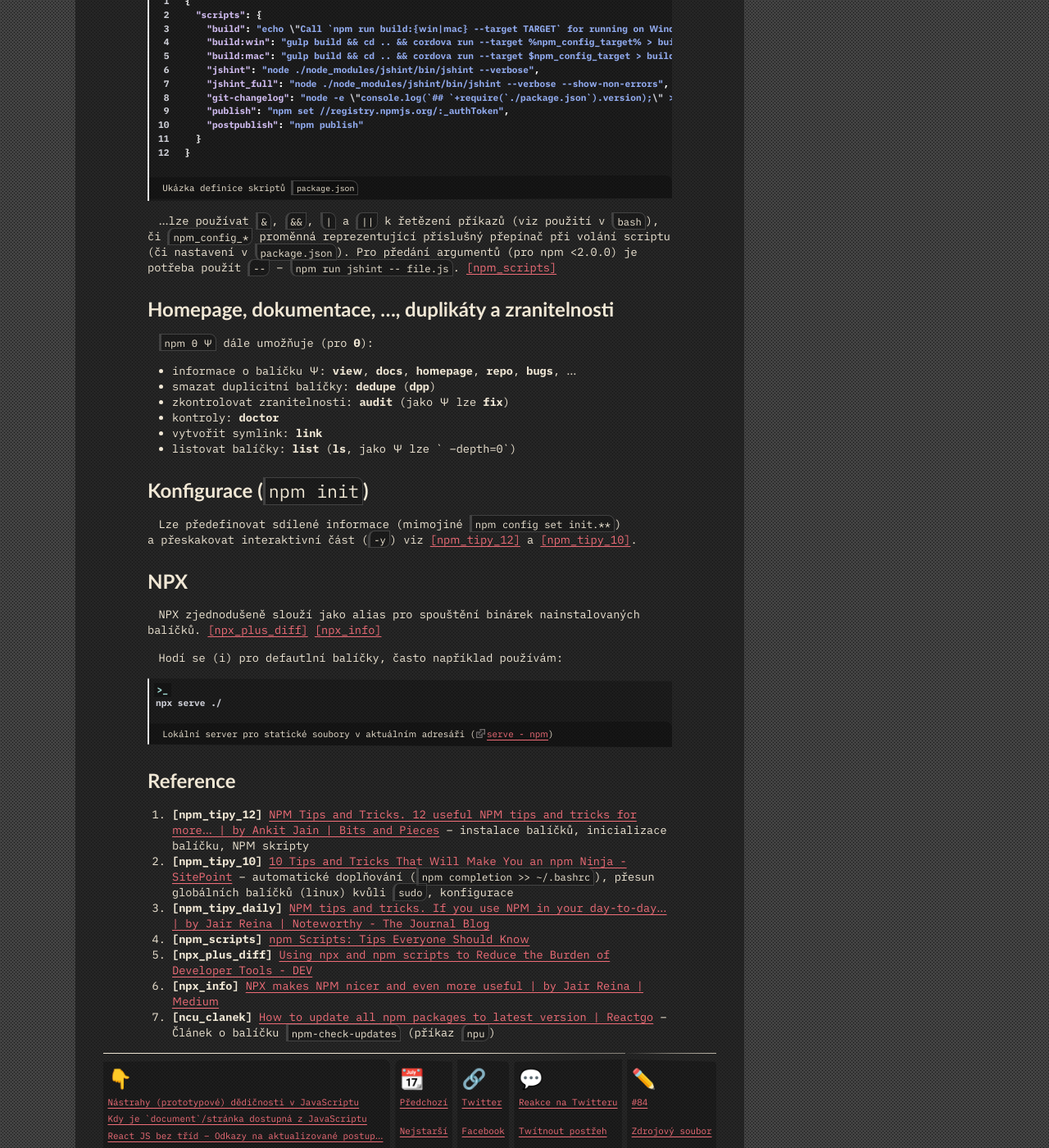
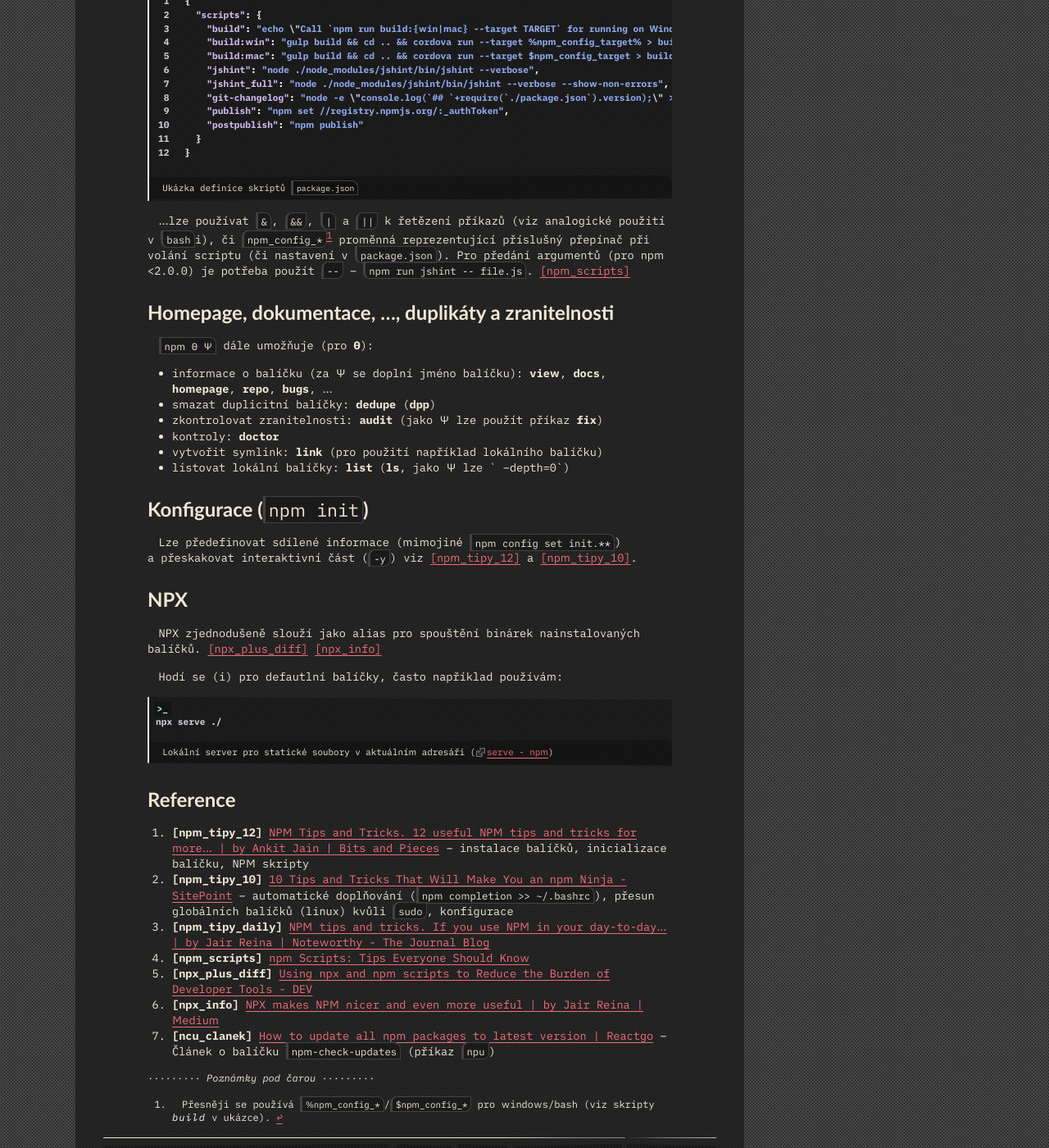
Before and after one commit to jaandrle/jaandrle.github.io, a Jekyll site: the page built from _posts/2021/2021-02-26-npp-tipy.md, in a window 1280 px wide and 1400 px high, scrolled down 948 px. Shown: the whole window at 82% size. Built offline with Jekyll 4.4.1, drawn with Linux system fonts in a browser that asks for light colours; emoji names are drawn with the system emoji font; some of the changed text lies outside the part shown.

Commit message:
Update 2021-02-26-npp-tipy.md

````diff
--- a/_posts/2021/2021-02-26-npp-tipy.md
+++ b/_posts/2021/2021-02-26-npp-tipy.md
@@ -90,20 +90,20 @@ Takto lze spouštět příkazy definované v:
 ```
 ' %}
 
-…lze používat `&`, `&&`, `|` a `||` k řetězení příkazů (viz použití v `bash`),
-či `npm_config_*` proměnná reprezentující příslušný přepínač při volání scriptu (či nastavení v `package.json`).
+…lze používat `&`, `&&`, `|` a `||` k řetězení příkazů (viz analogické použití v `bash`i),
+či `npm_config_*`[^promenna_presneji] proměnná reprezentující příslušný přepínač při volání scriptu (či nastavení v `package.json`).
 Pro předání argumentů (pro npm <2.0.0) je potřeba použít `--` – `npm run jshint -- file.js`. {% include reference.html target="npm_scripts" %}
 
 ## Homepage, dokumentace, …, duplikáty a zranitelnosti
 
 `npm Θ Ψ` dále umožňuje (pro **Θ**):
 
-- informace o balíčku Ψ: **view**, **docs**, **homepage**, **repo**, **bugs**, …
+- informace o balíčku (za Ψ se doplní jméno balíčku): **view**, **docs**, **homepage**, **repo**, **bugs**, …
 - smazat duplicitní balíčky: **dedupe** (**dpp**)
-- zkontrolovat zranitelnosti: **audit** (jako Ψ lze **fix**)
+- zkontrolovat zranitelnosti: **audit** (jako Ψ lze použít příkaz **fix**)
 - kontroly: **doctor**
-- vytvořit symlink: **link**
-- listovat balíčky: **list** (**ls**, jako Ψ lze ` --depth=0`)
+- vytvořit symlink: **link** (pro použití například lokálního balíčku)
+- listovat lokální balíčky: **list** (**ls**, jako Ψ lze ` --depth=0`)
 
 ## Konfigurace (`npm init`)
 Lze předefinovat sdílené informace (mimojiné `npm config set init.**`) a přeskakovat interaktivní část (`-y`) viz {% include reference.html target="npm_tipy_12" %} a {% include reference.html target="npm_tipy_10" %}.
@@ -120,3 +120,5 @@ npx serve ./
 
 ## Reference
 {% include references_list.html references=page.reference %}
+
+[^promenna_presneji]: Přesněji se používá `%npm_config_*`/`$npm_config_*` pro windows/bash (viz skripty *build* v ukázce).
````
